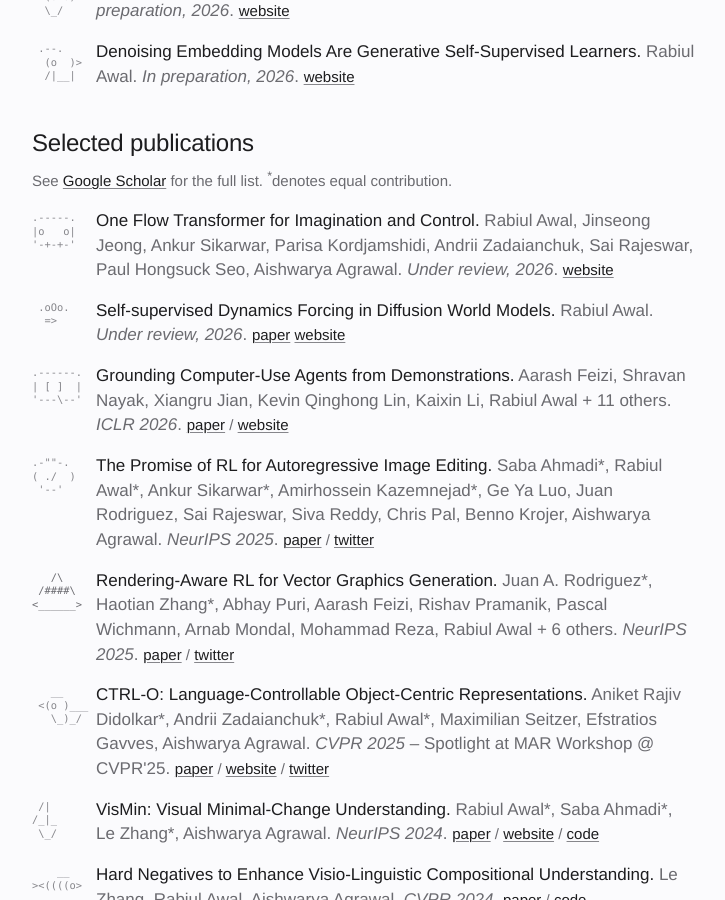
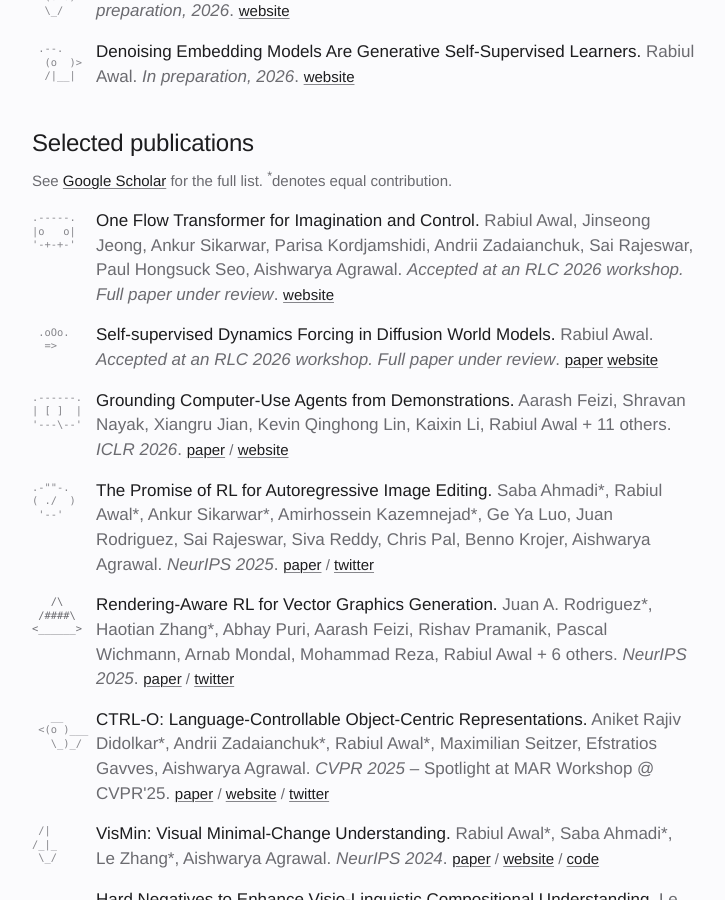
Before and after one commit to rabiulcste/rabiulcste.github.io, a Jekyll site: the page built from index.html, in a window 1280 px wide and 900 px high, scrolled down 936 px. Shown: the whole window, without its empty margins (268-993 px from the left). Built offline with Jekyll 4.4.1, drawn with Linux system fonts in a browser that asks for light colours.

Commit message:
Note RLC workshop acceptances

```diff
--- a/_includes/pages/about-research.html
+++ b/_includes/pages/about-research.html
@@ -17,10 +17,10 @@
 <div class="publication-list" aria-label="Selected publications">
   <div class="list-entry"><pre class="entry-art" aria-hidden="true">.-----.
 |o   o|
-'-+-+-'</pre><p class="entry-text"><strong class="list-entry-title">One Flow Transformer for Imagination and Control.</strong> Rabiul Awal, Jinseong Jeong, Ankur Sikarwar, Parisa Kordjamshidi, Andrii Zadaianchuk, Sai Rajeswar, Paul Hongsuck Seo, Aishwarya Agrawal. <em>Under review, 2026</em>. <span class="link-group"><a href="/drift-world-model/">website</a></span></p></div>
+'-+-+-'</pre><p class="entry-text"><strong class="list-entry-title">One Flow Transformer for Imagination and Control.</strong> Rabiul Awal, Jinseong Jeong, Ankur Sikarwar, Parisa Kordjamshidi, Andrii Zadaianchuk, Sai Rajeswar, Paul Hongsuck Seo, Aishwarya Agrawal. <em>Accepted at an RLC 2026 workshop. Full paper under review</em>. <span class="link-group"><a href="/drift-world-model/">website</a></span></p></div>
 
   <div class="list-entry"><pre class="entry-art" aria-hidden="true"> .oOo.
-  =></pre><p class="entry-text"><strong class="list-entry-title">Self-supervised Dynamics Forcing in Diffusion World Models.</strong> Rabiul Awal. <em>Under review, 2026</em>. <span class="link-group"><a href="https://openreview.net/forum?id=666zLHqL0t" target="_blank" rel="noopener noreferrer">paper</a> <a href="/dynamics-forcing/">website</a></span></p></div>
+  =></pre><p class="entry-text"><strong class="list-entry-title">Self-supervised Dynamics Forcing in Diffusion World Models.</strong> Rabiul Awal. <em>Accepted at an RLC 2026 workshop. Full paper under review</em>. <span class="link-group"><a href="https://openreview.net/forum?id=666zLHqL0t" target="_blank" rel="noopener noreferrer">paper</a> <a href="/dynamics-forcing/">website</a></span></p></div>
 
   <div class="list-entry"><pre class="entry-art" aria-hidden="true">.------.
 | [ ]  |
```
